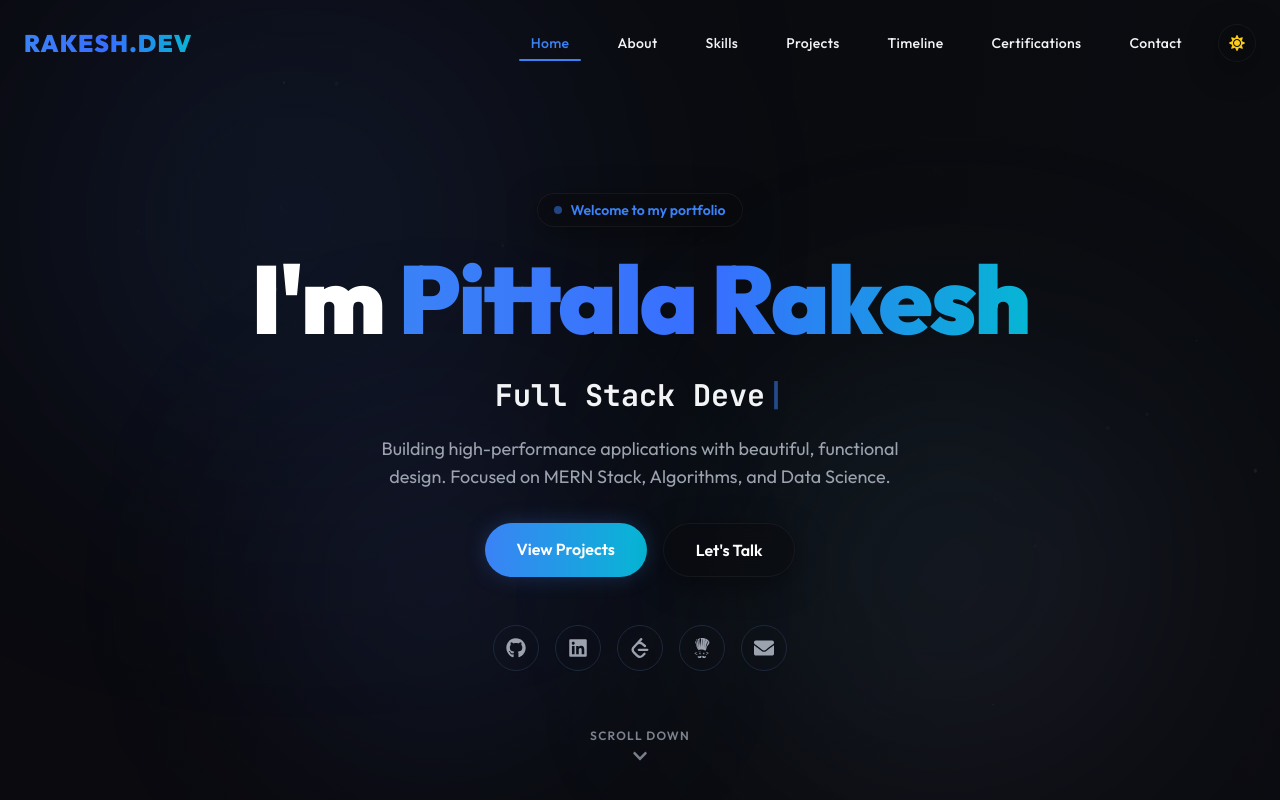
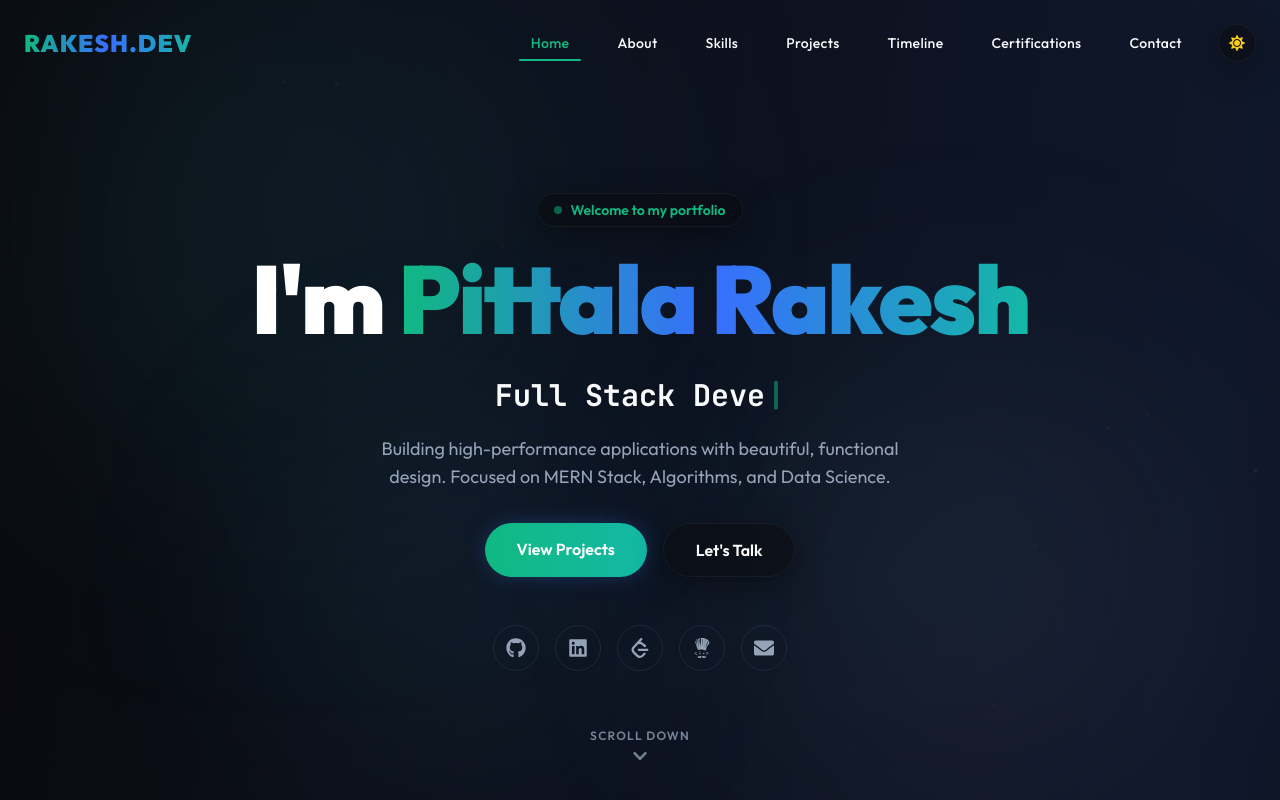
Before and after one commit to Rakesh-2006-r/Rakesh_Portfolio, a React (Vite) app: page / in a window 1280 px wide. Shown: the top 800 px of the page. Built offline with nearby package versions, Linux system fonts and the light colour scheme.

Commit message:
Applied Emerald & Slate theme with Deep Slate background and Emerald Green accents

```diff
--- a/tailwind.config.js
+++ b/tailwind.config.js
@@ -22,17 +22,17 @@ export default {
           950: '#111b54',
         },
         slate: {
-          300: '#F3F4F6', // Primary Text (Cool Off-White)
-          400: '#9CA3AF', // Secondary Text (Muted Gray)
-          500: '#9CA3AF', // Secondary Text (Muted Gray)
-          600: '#4B5563',
+          300: '#F8FAFC', // Primary Text (Bright White)
+          400: '#94A3B8', // Secondary Text (Slate Text)
+          500: '#94A3B8', // Secondary Text (Slate Text)
+          600: '#475569',
         },
-        darkBg: '#0A0C10',
+        darkBg: '#0F172A', // Deep Slate
         lightBg: '#fafafa',
-        darkCard: 'rgba(18, 22, 31, 0.75)', // #12161F with glass effect
+        darkCard: 'rgba(30, 41, 59, 0.75)', // Slate Container (#1E293B) with glass effect
         lightCard: 'rgba(255, 255, 255, 0.65)',
-        accentPurple: '#06B6D4', // Secondary Accent (Cyan)
-        accentBlue: '#3B82F6', // Primary Accent (Electric Blue)
+        accentPurple: '#14B8A6', // Secondary Accent (Teal)
+        accentBlue: '#10B981', // Primary Accent (Emerald Green)
       },
       fontFamily: {
         sans: ['Outfit', 'Inter', 'sans-serif'],
```
